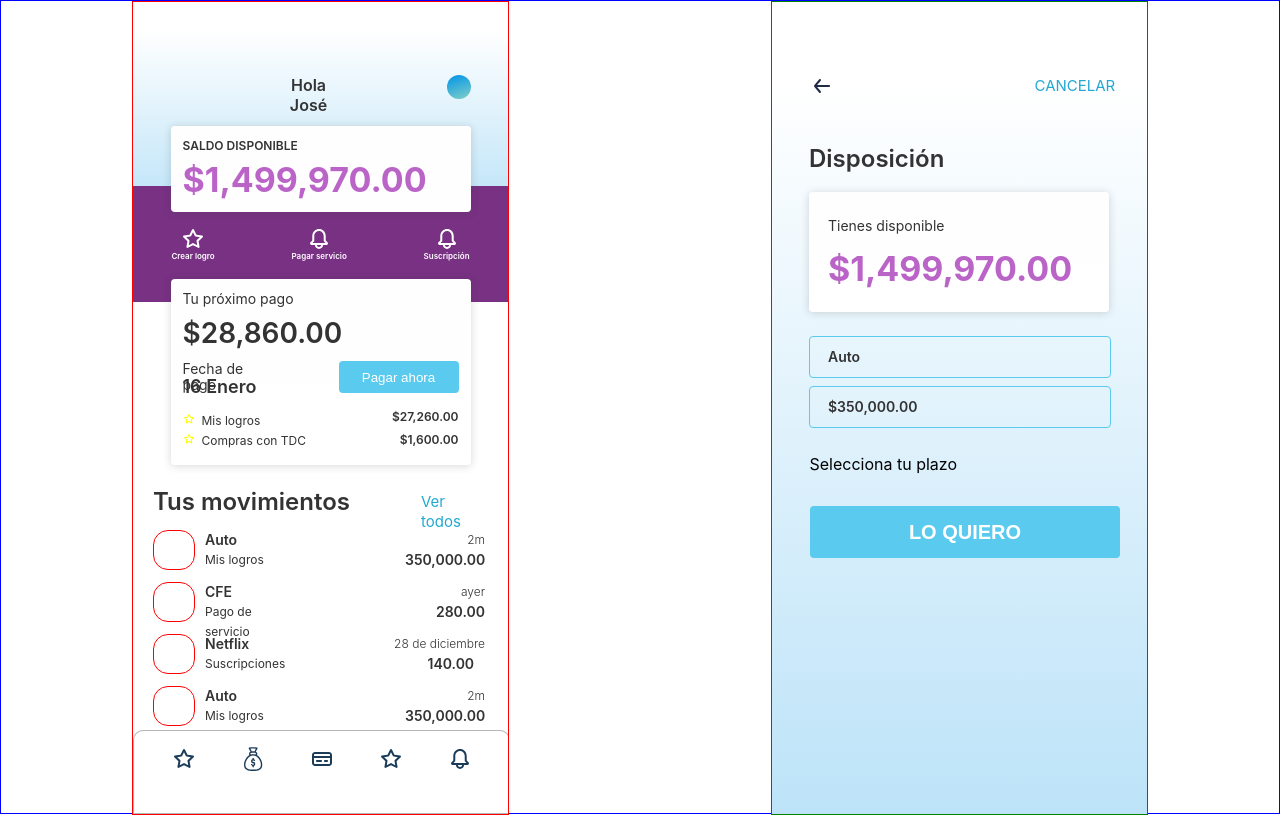
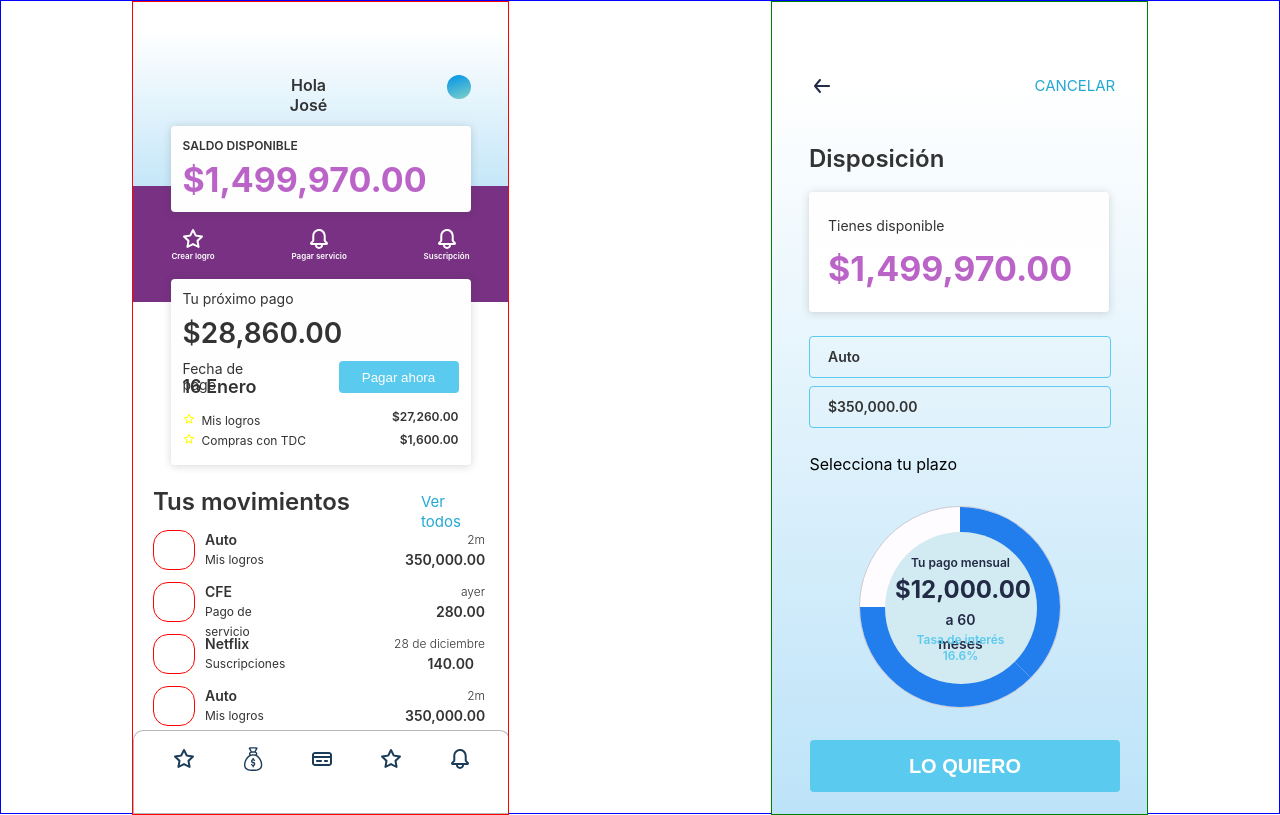
Before and after one commit to Ricardoengithub/ion, a React (Create React App) app: page / in a window 1280 px wide. Built offline with nearby package versions, Linux system fonts and the light colour scheme.

Commit message:
Segunda pantalla

```diff
--- a/package.json
+++ b/package.json
@@ -6,6 +6,7 @@
     "@testing-library/jest-dom": "^5.16.4",
     "@testing-library/react": "^13.3.0",
     "@testing-library/user-event": "^13.5.0",
+    "chart.js": "^3.8.0",
     "react": "^18.1.0",
     "react-dom": "^18.1.0",
     "react-scripts": "^2.1.3",
--- a/src/Components/Plazo/Plazo.css
+++ b/src/Components/Plazo/Plazo.css
@@ -8,7 +8,7 @@
 .lo-quiero{
   width: 310px;
   height: 52px;
-  margin: 32.5px 32px 2px 0px;
+  margin: 0px 32px 2px 0px;
   padding: 14px 98px 13px 99px;
   border-radius: 4px;
   background-color: #5acaee;
@@ -26,3 +26,122 @@
   letter-spacing: normal;
   color: white;
 }
+
+
+
+.circle-wrap {
+  margin: 32px auto;
+  width: 200px;
+  height: 200px;
+  background: #fefcff;
+  border-radius: 50%;
+  border: 1px solid #cdcbd0;
+}
+
+.circle-wrap .circle .mask,
+.circle-wrap .circle .fill {
+  width: 200px;
+  height: 200px;
+  position: absolute;
+  border-radius: 50%;
+}
+
+.circle-wrap .circle .mask {
+  clip: rect(0px, 200px, 200px, 100px);
+}
+
+.circle-wrap .inside-circle {
+  width: 152px;
+  height: 152px;
+  border-radius: 50%;
+  background: #d2eaf1;
+  line-height: 120px;
+  text-align: center;
+  margin-top: 25px;
+  margin-left: 25px;
+  color: #1e51dc;
+  position: absolute;
+  z-index: 100;
+  font-weight: 700;
+  font-size: 2em;
+}
+
+.inside-circle{
+	display: flex;
+	flex-direction: column;
+	align-items: center;
+	justify-content: center;
+}
+/* color animation */
+
+/* 3rd progress bar */
+.mask .fill {
+  clip: rect(0px, 100px, 200px, 0px);
+  background-color: #227ded;
+}
+
+.mask.full,
+.circle .fill {
+  animation: fill ease-in-out 3s;
+  transform: rotate(135deg);
+}
+
+@keyframes fill{
+  0% {
+    transform: rotate(0deg);
+  }
+  100% {
+    transform: rotate(135deg);
+  }
+}
+
+
+.Tu-pago-mensual {
+  width: 100px;
+  height: 24px;
+  font-size: 12px;
+  font-weight: 600;
+  font-stretch: normal;
+  font-style: normal;
+  line-height: 2;
+  letter-spacing: normal;
+  color: #222b45;
+}
+
+.plazoo {
+  width: 131px;
+  height: 33px;
+  font-size: 24px;
+  font-weight: bold;
+  font-stretch: normal;
+  font-style: normal;
+  line-height: normal;
+  letter-spacing: normal;
+  text-align: center;
+	color: #222b45;
+}
+
+.a-60-meses {
+  width: 77px;
+  height: 24px;
+  font-size: 14px;
+  font-weight: 600;
+  font-stretch: normal;
+  font-style: normal;
+  line-height: 1.71;
+  letter-spacing: normal;
+  color: #222b45;
+}
+
+.Tasa-de-inters-166 {
+  width: 99px;
+  height: 32px;
+  font-size: 12px;
+  font-weight: 600;
+  font-stretch: normal;
+  font-style: normal;
+  line-height: 1.33;
+  letter-spacing: normal;
+  text-align: center;
+  color: #5acaee;
+}
--- a/src/Components/Plazo/Plazo.js
+++ b/src/Components/Plazo/Plazo.js
@@ -6,6 +6,23 @@ function Plazo() {
     <div class="Plazo">
       <div className="plazo-container">
         <span class="Selecciona-tu-plazo">Selecciona tu plazo</span>
+        <div class="circle-wrap">
+          <div class="circle">
+            <div class="mask full">
+              <div class="fill"></div>
+            </div>
+            <div class="mask half">
+              <div class="fill"></div>
+            </div>
+            <div class="inside-circle">
+              {" "}
+              <span class="Tu-pago-mensual">Tu pago mensual</span>
+              <span className='plazoo'>$12,000.00</span>
+              <span class="a-60-meses">a 60 meses</span>
+              <span class="Tasa-de-inters-166">Tasa de interés 16.6%</span>
+            </div>
+          </div>
+        </div>
         <button className="lo-quiero">
           <span className="LO-QUIERO">LO QUIERO</span>
         </button>
```
Also changed, not shown: 1 other file (tests, documents, lock files or other folders).
